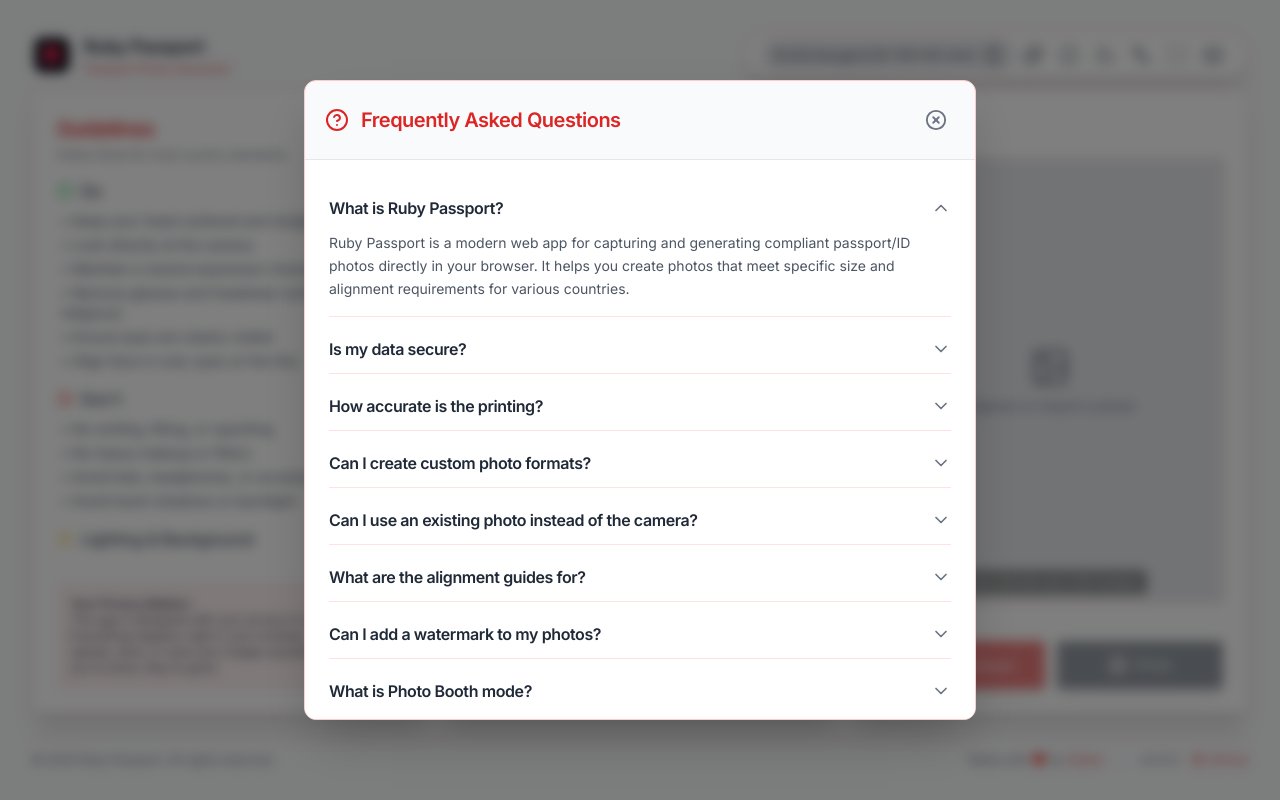
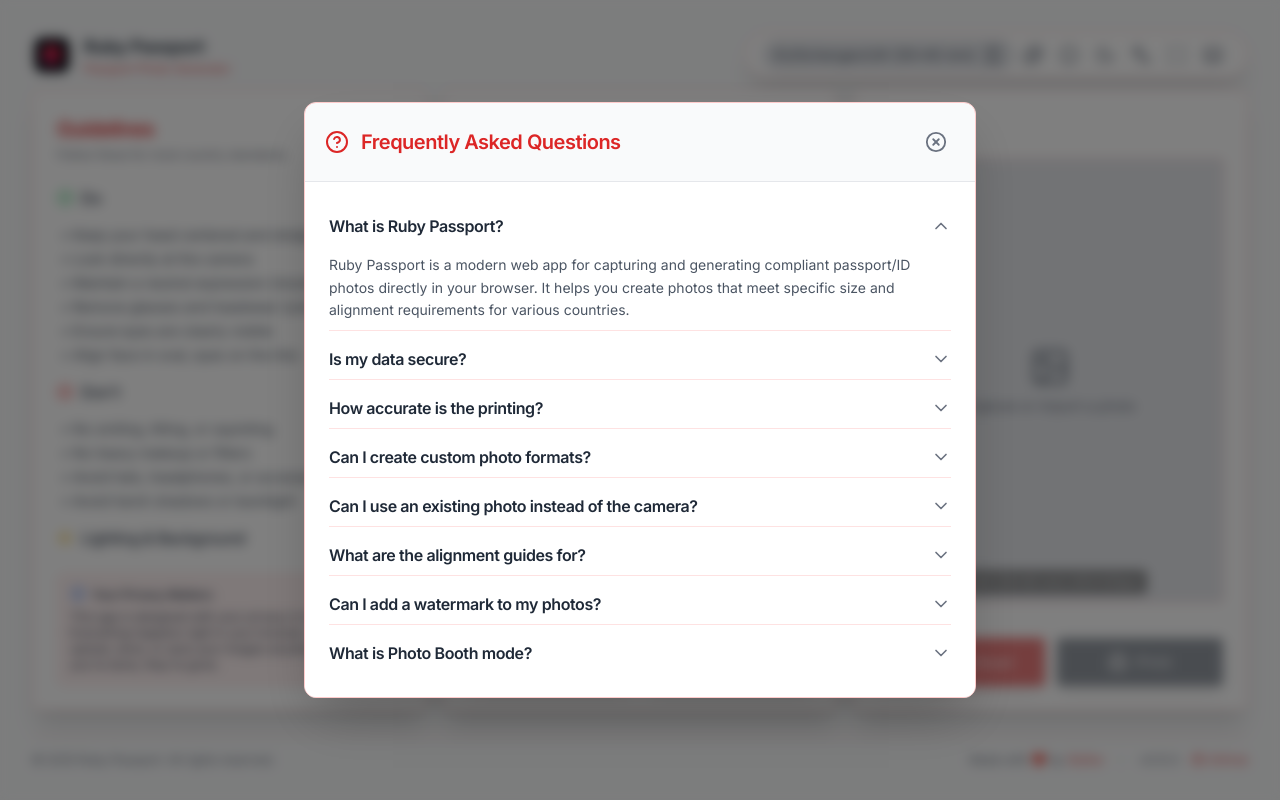
Before and after one commit to stefanbc/rubypassport, a React (Vite) app: page / in a window 1280 px wide. Built offline with nearby package versions, Linux system fonts and the light colour scheme.

Commit message:
Added collapsible section component

```diff
--- a/src/components/dialogs/InfoDialog.tsx
+++ b/src/components/dialogs/InfoDialog.tsx
@@ -1,7 +1,6 @@
-import { ChevronDown, HelpCircle } from "lucide-react";
-import { useState } from "react";
+import { HelpCircle } from "lucide-react";
 import { useTranslation } from "react-i18next";
-import { Dialog } from "@/components/ui";
+import { CollapsibleSection, Dialog } from "@/components/ui";
 
 type InfoDialogProps = {
     isOpen: boolean;
@@ -9,15 +8,10 @@
 };
 
 export function InfoDialog({ isOpen, onClose }: InfoDialogProps) {
-    const [openIndex, setOpenIndex] = useState<number | null>(0);
     const { t } = useTranslation();
     const faqs: { q: string; a: string }[] = t("dialogs.info.faqs", {
         returnObjects: true,
     }) as { q: string; a: string }[];
-
-    const toggleFaq = (index: number) => {
-        setOpenIndex(openIndex === index ? null : index);
-    };
 
     return (
         <Dialog
@@ -30,39 +24,19 @@
         >
             <div className="flex-grow overflow-y-auto p-4 sm:p-6 bg-white dark:bg-zinc-800/50">
                 <div className="space-y-2">
-                    {faqs.map((faq, index) => {
-                        const isFaqOpen = openIndex === index;
-                        return (
-                            <div
-                                key={faq.q}
-                                className="border-b border-red-100 dark:border-red-900/30 last:border-b-0"
-                            >
-                                <div
-                                    className="flex items-center justify-between cursor-pointer py-3"
-                                    onClick={() => toggleFaq(index)}
-                                    role="button"
-                                    aria-expanded={isFaqOpen}
-                                >
-                                    <h3 className="text-base font-semibold text-gray-800 dark:text-gray-100 pr-4">
-                                        {faq.q}
-                                    </h3>
-                                    <ChevronDown
-                                        size={20}
-                                        className={`flex-shrink-0 text-gray-500 transition-transform duration-300 ${isFaqOpen ? "rotate-180" : ""}`}
-                                    />
-                                </div>
-                                <div
-                                    className={`grid transition-all duration-300 ease-in-out ${isFaqOpen ? "grid-rows-[1fr] opacity-100" : "grid-rows-[0fr] opacity-0"}`}
-                                >
-                                    <div className="overflow-hidden">
-                                        <p className="text-gray-600 dark:text-gray-300 text-sm leading-relaxed pb-4 pr-6">
-                                            {faq.a}
-                                        </p>
-                                    </div>
-                                </div>
-                            </div>
-                        );
-                    })}
+                    {faqs.map((faq, index) => (
+                        <CollapsibleSection
+                            key={faq.q}
+                            title={faq.q}
+                            isInitiallyCollapsed={index !== 0}
+                            titleClassName="text-base font-semibold text-gray-800 dark:text-gray-100"
+                            className="border-b border-red-100 dark:border-red-900/30 py-0 last:border-b-0"
+                        >
+                            <p className="text-gray-600 dark:text-gray-300 text-sm leading-relaxed pb-2 pr-6">
+                                {faq.a}
+                            </p>
+                        </CollapsibleSection>
+                    ))}
                 </div>
             </div>
         </Dialog>
--- a/src/components/panels/Guidelines.tsx
+++ b/src/components/panels/Guidelines.tsx
@@ -1,33 +1,20 @@
-import { CheckCircle, ChevronDown, Sun, XCircle } from "lucide-react";
-import { useEffect, useState } from "react";
+import { CircleCheckBig, CircleX, ShieldCheck, Sun } from "lucide-react";
 import { useTranslation } from "react-i18next";
 import { Footer } from "@/components/layout/Footer";
+import { CollapsibleSection } from "@/components/ui";
 import { useStore } from "@/store";
 
 export function Guidelines() {
     const { t } = useTranslation();
     const { isMobile, isTablet } = useStore();
-    const [openSections, setOpenSections] = useState({
-        do: true,
-        dont: true,
-        lighting: true,
-    });
 
-    useEffect(() => {
-        if (isMobile || isTablet) {
-            setOpenSections({ do: true, dont: false, lighting: false });
-        } else {
-            setOpenSections({ do: true, dont: true, lighting: false });
-        }
-    }, [isMobile, isTablet]);
-
-    const toggleSection = (section: keyof typeof openSections) => {
-        setOpenSections((prev) => ({ ...prev, [section]: !prev[section] }));
-    };
+    const isInitiallyCollapsed = isMobile || isTablet;
 
     return (
         <div
-            className={`bg-white dark:bg-zinc-900 rounded-lg p-4 sm:p-6 border border-red-200 dark:border-red-800/50 dark:ring-1 dark:ring-white/5 h-full flex flex-col transition-shadow duration-200 ${!isMobile && "shadow-xl hover:shadow-2xl"}`}
+            className={`bg-white dark:bg-zinc-900 rounded-lg p-4 sm:p-6 border border-red-200 dark:border-red-800/50 dark:ring-1 dark:ring-white/5 h-full flex flex-col transition-shadow duration-200 ${
+                !isMobile && "shadow-xl hover:shadow-2xl"
+            }`}
         >
             <h2 className="text-lg sm:text-xl font-semibold text-red-600 dark:text-red-400 mb-1 select-none">
                 {t("components.panels.guidelines.title")}
@@ -35,152 +22,86 @@
             <p className="text-xs text-gray-500 dark:text-gray-400 mb-4">
                 {t("components.panels.guidelines.subtitle")}
             </p>
-            <div className="space-y-4 flex-grow flex flex-col overflow-y-auto pr-2">
-                <div>
-                    <div
-                        className="flex items-center justify-between cursor-pointer"
-                        onClick={() => toggleSection("do")}
-                        role="button"
-                        aria-expanded={openSections.do}
-                    >
-                        <div className="flex items-center gap-2">
-                            <CheckCircle
+
+            <div className="space-y-2 flex-grow flex flex-col overflow-y-auto -mr-2 pr-2">
+                <CollapsibleSection
+                    title={t("components.panels.guidelines.do_title")}
+                    isInitiallyCollapsed={false}
+                    titleClassName="font-medium text-gray-700 dark:text-gray-200"
+                    className="border-b-0"
+                    titlePrefix={
+                        <CircleCheckBig
                             size={16}
                             className="text-green-500 dark:text-green-400"
                         />
-                            <h4 className="font-medium text-gray-700 dark:text-gray-200">
-                                {t("components.panels.guidelines.do_title")}
-                            </h4>
-                        </div>
-                        <ChevronDown
-                            size={20}
-                            className={`text-gray-500 dark:text-gray-400 transition-transform duration-300 ${openSections.do ? "rotate-180" : ""}`}
-                        />
-                    </div>
-                    <div
-                        className={`transition-all duration-300 ease-in-out overflow-hidden ${openSections.do ? "max-h-[500px] opacity-100 mt-2" : "max-h-0 opacity-0"}`}
+                    }
                 >
                     <ul className="text-sm text-gray-600 dark:text-gray-400 space-y-1 pl-1">
-                            <li>
-                                {t("components.panels.guidelines.do_item_1")}
-                            </li>
-                            <li>
-                                {t("components.panels.guidelines.do_item_2")}
-                            </li>
-                            <li>
-                                {t("components.panels.guidelines.do_item_3")}
-                            </li>
-                            <li>
-                                {t("components.panels.guidelines.do_item_4")}
-                            </li>
-                            <li>
-                                {t("components.panels.guidelines.do_item_5")}
-                            </li>
-                            <li>
-                                {t("components.panels.guidelines.do_item_6")}
-                            </li>
+                        <li>{t("components.panels.guidelines.do_item_1")}</li>
+                        <li>{t("components.panels.guidelines.do_item_2")}</li>
+                        <li>{t("components.panels.guidelines.do_item_3")}</li>
+                        <li>{t("components.panels.guidelines.do_item_4")}</li>
+                        <li>{t("components.panels.guidelines.do_item_5")}</li>
+                        <li>{t("components.panels.guidelines.do_item_6")}</li>
                     </ul>
-                    </div>
-                </div>
-                <div>
-                    <div
-                        className="flex items-center justify-between cursor-pointer"
-                        onClick={() => toggleSection("dont")}
-                        role="button"
-                        aria-expanded={openSections.dont}
-                    >
-                        <div className="flex items-center gap-2">
-                            <XCircle
+                </CollapsibleSection>
+
+                <CollapsibleSection
+                    title={t("components.panels.guidelines.dont_title")}
+                    isInitiallyCollapsed={isInitiallyCollapsed}
+                    titleClassName="font-medium text-gray-700 dark:text-gray-200"
+                    className="border-b-0"
+                    titlePrefix={
+                        <CircleX
                             size={16}
                             className="text-red-500 dark:text-red-400"
                         />
-                            <h4 className="font-medium text-gray-700 dark:text-gray-200">
-                                {t("components.panels.guidelines.dont_title")}
-                            </h4>
-                        </div>
-                        <ChevronDown
-                            size={20}
-                            className={`text-gray-500 dark:text-gray-400 transition-transform duration-300 ${openSections.dont ? "rotate-180" : ""}`}
-                        />
-                    </div>
-                    <div
-                        className={`transition-all duration-300 ease-in-out overflow-hidden ${openSections.dont ? "max-h-[500px] opacity-100 mt-2" : "max-h-0 opacity-0"}`}
+                    }
                 >
                     <ul className="text-sm text-gray-600 dark:text-gray-400 space-y-1 pl-1">
-                            <li>
-                                {t("components.panels.guidelines.dont_item_1")}
-                            </li>
-                            <li>
-                                {t("components.panels.guidelines.dont_item_2")}
-                            </li>
-                            <li>
-                                {t("components.panels.guidelines.dont_item_3")}
-                            </li>
-                            <li>
-                                {t("components.panels.guidelines.dont_item_4")}
-                            </li>
+                        <li>{t("components.panels.guidelines.dont_item_1")}</li>
+                        <li>{t("components.panels.guidelines.dont_item_2")}</li>
+                        <li>{t("components.panels.guidelines.dont_item_3")}</li>
+                        <li>{t("components.panels.guidelines.dont_item_4")}</li>
                     </ul>
-                    </div>
-                </div>
-                <div>
-                    <div
-                        className="flex items-center justify-between cursor-pointer"
-                        onClick={() => toggleSection("lighting")}
-                        role="button"
-                        aria-expanded={openSections.lighting}
-                    >
-                        <div className="flex items-center gap-2">
+                </CollapsibleSection>
+
+                <CollapsibleSection
+                    title={t("components.panels.guidelines.lighting_title")}
+                    isInitiallyCollapsed={true}
+                    titleClassName="font-medium text-gray-700 dark:text-gray-200 flex items-center gap-2"
+                    className="border-b-0"
+                    titlePrefix={
                         <Sun
                             size={16}
                             className="text-yellow-500 dark:text-yellow-300"
                         />
-                            <h4 className="font-medium text-gray-700 dark:text-gray-200">
-                                {t(
-                                    "components.panels.guidelines.lighting_title",
-                                )}
-                            </h4>
-                        </div>
-                        <ChevronDown
-                            size={20}
-                            className={`text-gray-500 dark:text-gray-400 transition-transform duration-300 ${openSections.lighting ? "rotate-180" : ""}`}
-                        />
-                    </div>
-                    <div
-                        className={`transition-all duration-300 ease-in-out overflow-hidden ${openSections.lighting ? "max-h-[500px] opacity-100 mt-2" : "max-h-0 opacity-0"}`}
+                    }
                 >
                     <ul className="text-sm text-gray-600 dark:text-gray-400 space-y-1 pl-1">
                         <li>
-                                {t(
-                                    "components.panels.guidelines.lighting_item_1",
-                                )}
+                            {t("components.panels.guidelines.lighting_item_1")}
                         </li>
                         <li>
-                                {t(
-                                    "components.panels.guidelines.lighting_item_2",
-                                )}
+                            {t("components.panels.guidelines.lighting_item_2")}
                         </li>
                         <li>
-                                {t(
-                                    "components.panels.guidelines.lighting_item_3",
-                                )}
+                            {t("components.panels.guidelines.lighting_item_3")}
                         </li>
                         <li>
-                                {t(
-                                    "components.panels.guidelines.lighting_item_4",
-                                )}
+                            {t("components.panels.guidelines.lighting_item_4")}
                         </li>
                     </ul>
-                    </div>
-                </div>
+                </CollapsibleSection>
 
                 <div className="flex-grow" />
 
-                <div className="rounded-md bg-red-50 dark:bg-zinc-800/60 border border-red-100 dark:border-red-900/40 p-3">
+                <div className="rounded-md bg-red-50 dark:bg-zinc-800/60 border border-red-100 dark:border-red-900/40 p-3 mt-auto">
                     <p className="text-xs text-gray-700 dark:text-gray-300">
-                        <span className="font-semibold">
+                        <h5 className="font-semibold mb-1.5">
+                            <ShieldCheck className="inline-block w-4 h-4 mr-1.5 align-text-bottom text-blue-500" />
                             {t("components.panels.guidelines.privacy_title")}
-                        </span>
-                        <br />
+                        </h5>
                         {t("components.panels.guidelines.privacy_body")}
                     </p>
                 </div>
--- /dev/null
+++ b/src/components/ui/CollapsibleSection.tsx
@@ -0,0 +1,55 @@
+import { ChevronDown } from "lucide-react";
+import { useState } from "react";
+
+type CollapsibleSectionProps = {
+    title: string;
+    children: React.ReactNode;
+    isInitiallyCollapsed: boolean;
+    titlePrefix?: React.ReactNode;
+    titleClassName?: string;
+    className?: string;
+};
+
+export function CollapsibleSection({
+    title,
+    children,
+    isInitiallyCollapsed,
+    titlePrefix,
+    titleClassName = "text-lg font-semibold text-gray-700 dark:text-gray-200",
+    className = "border-t border-gray-200 dark:border-zinc-700/50 pt-2",
+}: CollapsibleSectionProps) {
+    const [isCollapsed, setIsCollapsed] = useState(isInitiallyCollapsed);
+
+    return (
+        <div className={className}>
+            <button
+                type="button"
+                className="w-full flex items-center justify-between text-left py-2"
+                onClick={() => setIsCollapsed(!isCollapsed)}
+                aria-expanded={!isCollapsed}
+            >
+                <div className="flex items-center gap-2">
+                    {titlePrefix}
+                    <h3 className={titleClassName}>{title}</h3>
+                </div>
+                <ChevronDown
+                    size={20}
+                    className={`text-gray-500 transition-transform duration-300 ${
+                        isCollapsed ? "" : "rotate-180"
+                    }`}
+                />
+            </button>
+            <div
+                className={`grid transition-all duration-500 ease-in-out ${
+                    isCollapsed
+                        ? "grid-rows-[0fr] opacity-0"
+                        : "grid-rows-[1fr] opacity-100"
+                }`}
+            >
+                <div className="overflow-hidden">
+                    <div className="pt-2">{children}</div>
+                </div>
+            </div>
+        </div>
+    );
+}
--- a/src/components/ui/index.ts
+++ b/src/components/ui/index.ts
@@ -1,3 +1,4 @@
+export * from "./CollapsibleSection";
 export * from "./Dialog";
 export * from "./DropdownMenu";
 export * from "./Tabs";
```
Also changed, not shown: src/components/dialogs/FormatDialog.tsx (+41 -104 lines). Lines whose indentation alone changed are shown as unchanged.
